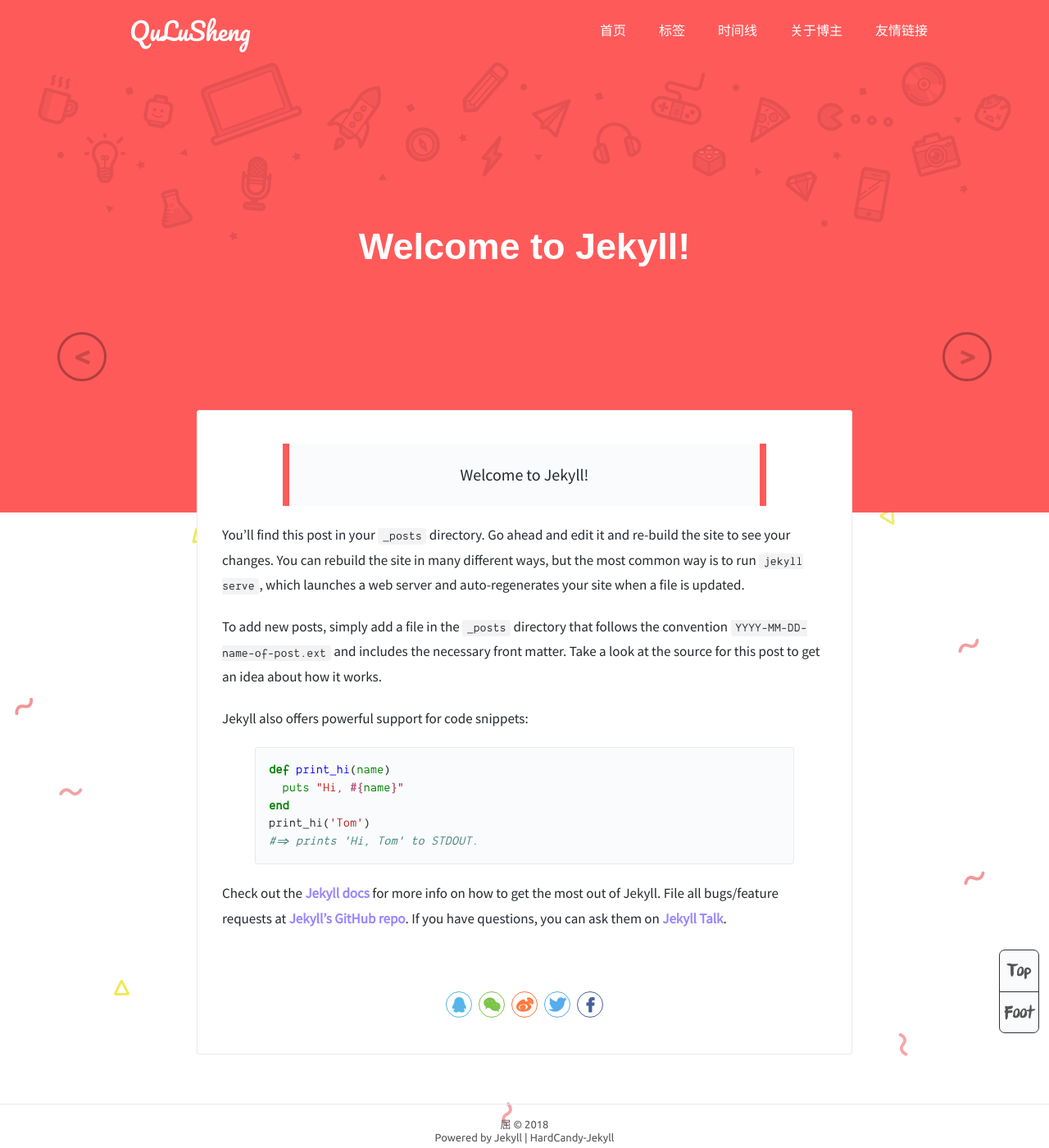
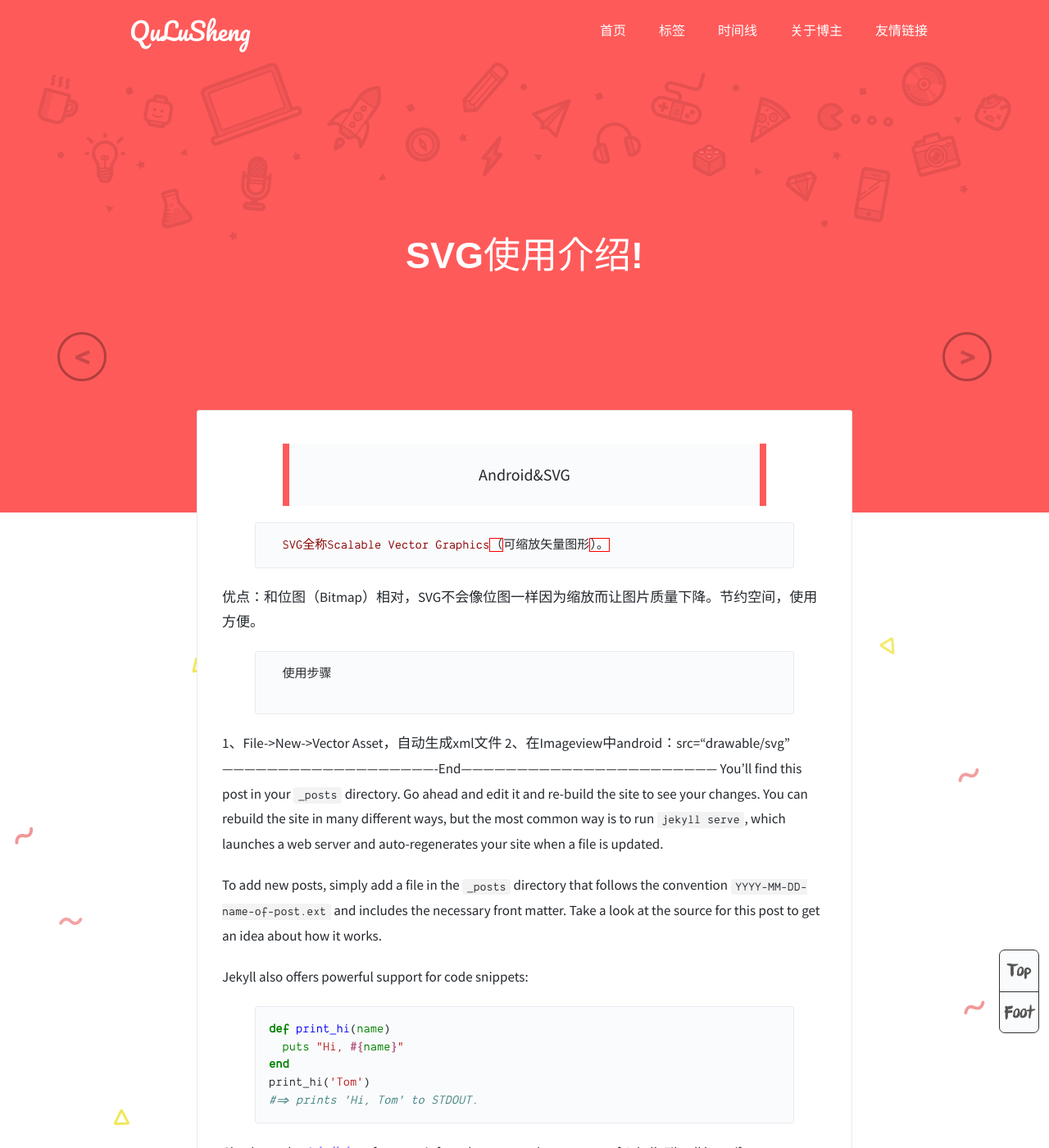
Before and after one commit to LucianQu/LucianQu.github.io, a Jekyll site: the page built from _posts/2018-10-16-SVG基本用法.markdown, in a window 1280 px wide and 1400 px high. Shown: the whole window at 82% size. Built offline with Jekyll 4.4.1, drawn with Linux system fonts in a browser that asks for light colours; comment, search, counter and statistics services are not loaded.

Commit message:
Update and rename 2018-05-17-welcome-to-jekyll.markdown to 2018-10-16-SVG基本用法.markdown

```diff
--- a/_posts/2018-05-17-welcome-to-jekyll.markdown
+++ b/_posts/2018-10-16-SVG基本用法.markdown
@@ -1,12 +1,22 @@
 ---
 layout: post
-title:  "Welcome to Jekyll!"
-date:   2018-05-17 14:05:21 +0800
-tags: jekyll update
+title:  "SVG使用介绍!"
+date:   2018-10-16 17:05:21 +0800
+tags: Android SVG
 color: rgb(255,90,90)
 cover: '../assets/test.png'
-subtitle: 'Welcome to Jekyll!'
+subtitle: 'Android&SVG'
 ---
+{% highlight ruby %}
+  SVG全称Scalable Vector Graphics（可缩放矢量图形）。
+{% endhighlight %}
+  优点：和位图（Bitmap）相对，SVG不会像位图一样因为缩放而让图片质量下降。节约空间，使用方便。
+ {% highlight ruby %}
+  使用步骤
+  {% endhighlight %}
+  1、File->New->Vector Asset，自动生成xml文件
+  2、在Imageview中android：src=“drawable/svg”
+----------------------------------------------------------End---------------------------------------------------------------------
 You’ll find this post in your `_posts` directory. Go ahead and edit it and re-build the site to see your changes. You can rebuild the site in many different ways, but the most common way is to run `jekyll serve`, which launches a web server and auto-regenerates your site when a file is updated.
 
 To add new posts, simply add a file in the `_posts` directory that follows the convention `YYYY-MM-DD-name-of-post.ext` and includes the necessary front matter. Take a look at the source for this post to get an idea about how it works.
```
